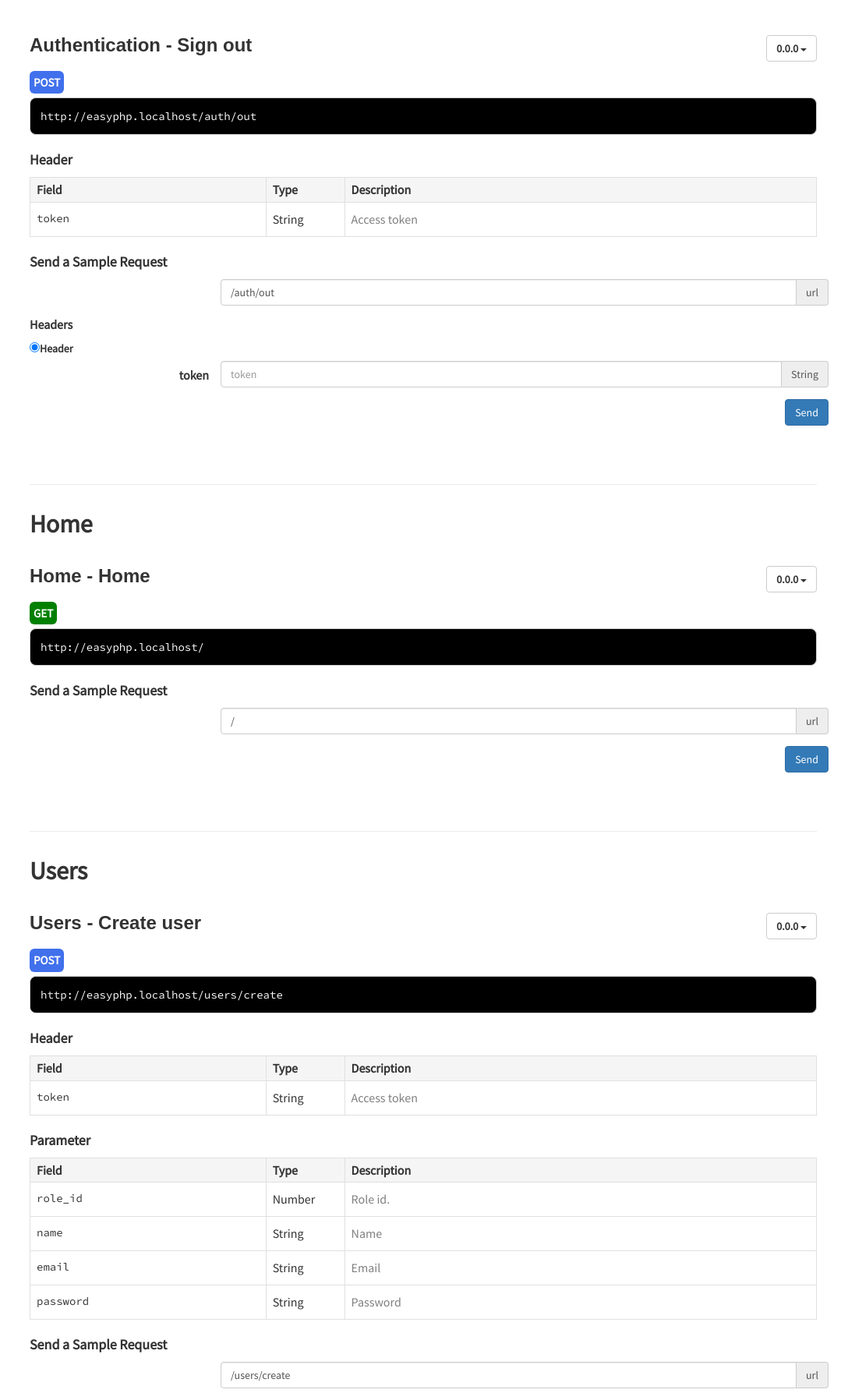
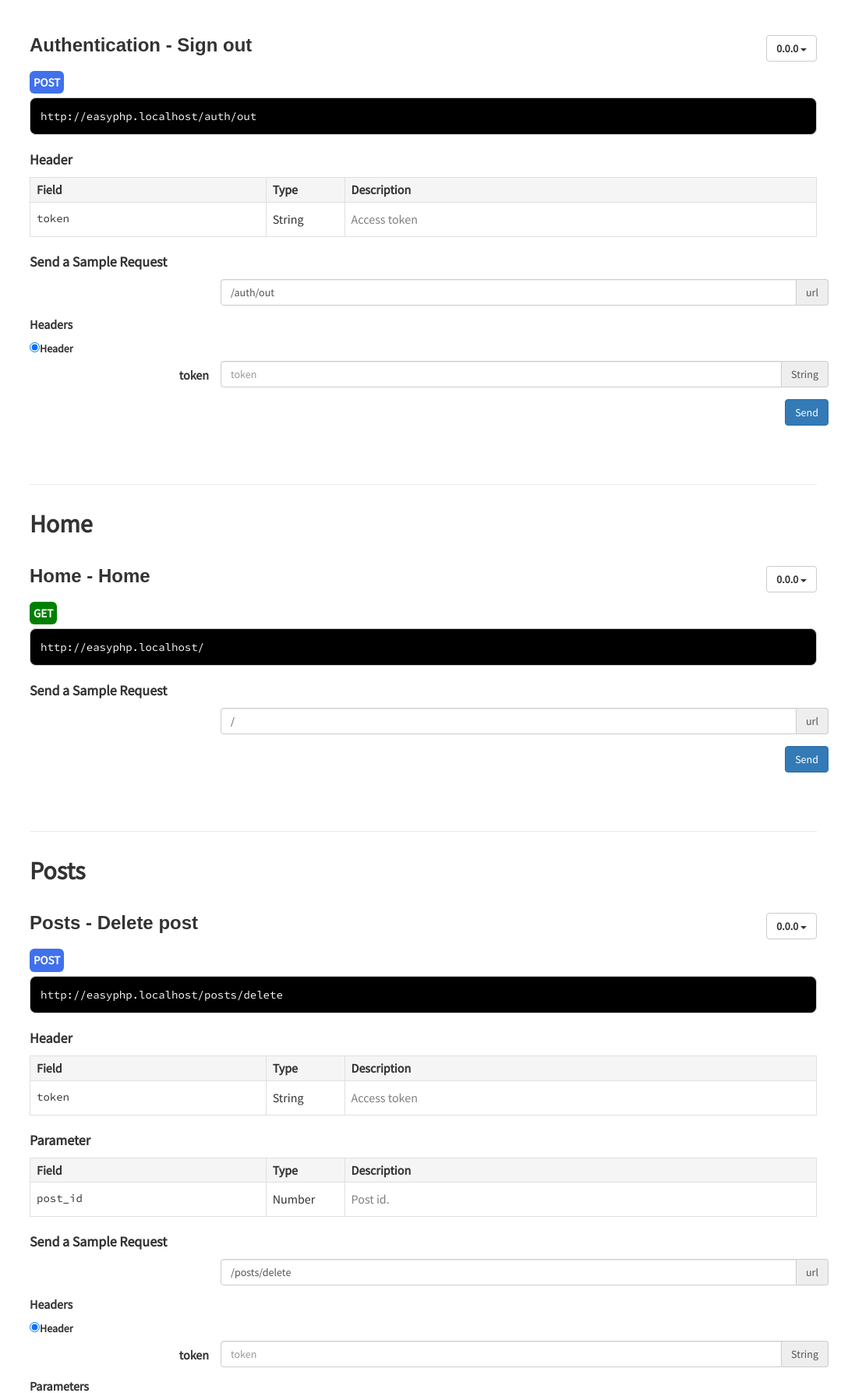
Before and after one commit to lexxeech/easy-php, a PHP site: page /posts/ in a window 1320 px wide. Shown: the part 834-2621 px from the top of the page at 78% size, without its empty margins (232-1320 px from the left). Run offline with PHP 8.4, Linux system fonts and the light colour scheme; some libraries are stand-ins or nearby versions.

Commit message:
add posts api

```diff
--- a/public/api_data.js
+++ b/public/api_data.js
@@ -76,6 +76,75 @@ define({ "api": [
     "version": "0.0.0",
     "filename": "App/Controllers/Home.php",
     "groupTitle": "Home"
+  },
+  {
+    "type": "post",
+    "url": "/posts/delete",
+    "title": "Delete post",
+    "name": "Post_delete",
+    "group": "Posts",
+    "header": {
+      "fields": {
+        "Header": [
+          {
+            "group": "Header",
+            "type": "String",
+            "optional": false,
+            "field": "token",
+            "description": "<p>Access token</p>"
+          }
+        ]
+      }
+    },
+    "parameter": {
+      "fields": {
+        "Parameter": [
+          {
+            "group": "Parameter",
+            "type": "Number",
+            "optional": false,
+            "field": "post_id",
+            "description": "<p>Post id.</p>"
+          }
+        ]
+      }
+    },
+    "sampleRequest": [
+      {
+        "url": "/posts/delete"
+      }
+    ],
+    "version": "0.0.0",
+    "filename": "App/Controllers/Posts.php",
+    "groupTitle": "Posts"
+  },
+  {
+    "type": "get",
+    "url": "/posts/get",
+    "title": "Get all posts",
+    "name": "Posts_get",
+    "group": "Posts",
+    "header": {
+      "fields": {
+        "Header": [
+          {
+            "group": "Header",
+            "type": "String",
+            "optional": false,
+            "field": "token",
+            "description": "<p>Access token</p>"
+          }
+        ]
+      }
+    },
+    "sampleRequest": [
+      {
+        "url": "/posts/get"
+      }
+    ],
+    "version": "0.0.0",
+    "filename": "App/Controllers/Posts.php",
+    "groupTitle": "Posts"
   },
   {
     "type": "post",
--- a/public/api_project.js
+++ b/public/api_project.js
@@ -8,7 +8,7 @@ define({
   "apidoc": "0.3.0",
   "generator": {
     "name": "apidoc",
-    "time": "2018-03-22T18:25:14.136Z",
+    "time": "2018-03-29T17:40:59.007Z",
     "url": "http://apidocjs.com",
     "version": "0.17.6"
   }
--- a/public/api_project.json
+++ b/public/api_project.json
@@ -8,7 +8,7 @@
   "apidoc": "0.3.0",
   "generator": {
     "name": "apidoc",
-    "time": "2018-03-22T18:25:14.136Z",
+    "time": "2018-03-29T17:40:59.007Z",
     "url": "http://apidocjs.com",
     "version": "0.17.6"
   }
--- a/public/index.php
+++ b/public/index.php
@@ -36,6 +36,11 @@ $router->add('/users/update', ['controller' => 'Users', 'action' => 'update']);
 $router->add('/auth/get', ['controller' => 'Auth', 'action' => 'get']);
 $router->add('/auth/out', ['controller' => 'Auth', 'action' => 'out']);
 
+$router->add('/posts/get', ['controller' => 'Posts', 'action' => 'get']);
+$router->add('/posts/delete', ['controller' => 'Posts', 'action' => 'delete']);
+$router->add('/posts/create', ['controller' => 'Posts', 'action' => 'create']);
+$router->add('/posts/update', ['controller' => 'Posts', 'action' => 'update']);
+
 $router->add('{controller}/{action}');
 
 $router->dispatch($_SERVER['QUERY_STRING']);
```
Also changed, not shown: App/Controllers/Home.php (+2 -6 lines), App/Controllers/Posts.php (added, +79 -0 lines), App/Models/Post.php (added, +27 -0 lines), public/api_data.json (+69 -0 lines).
